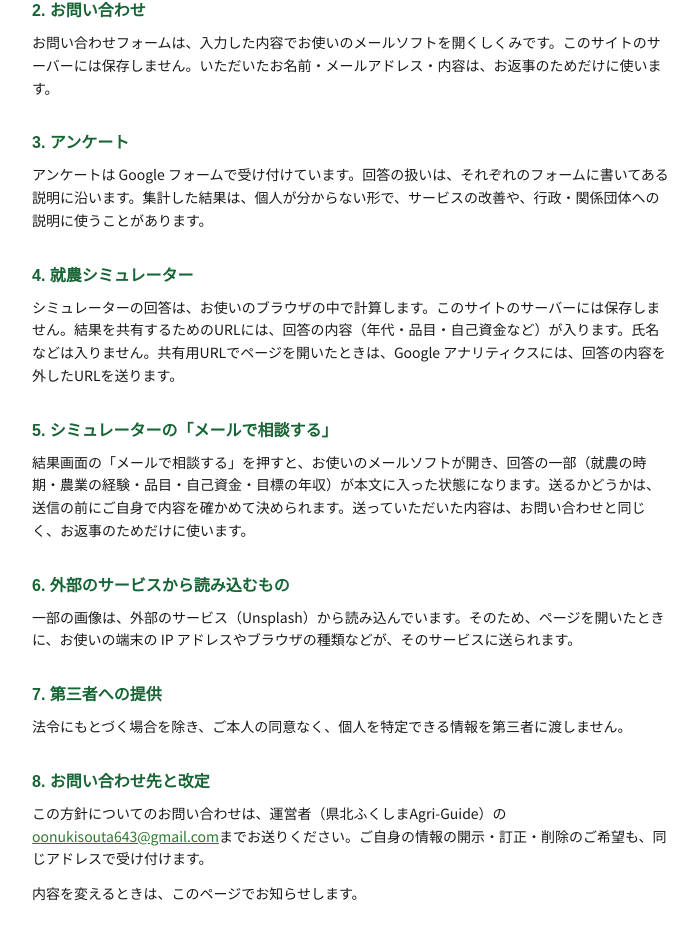
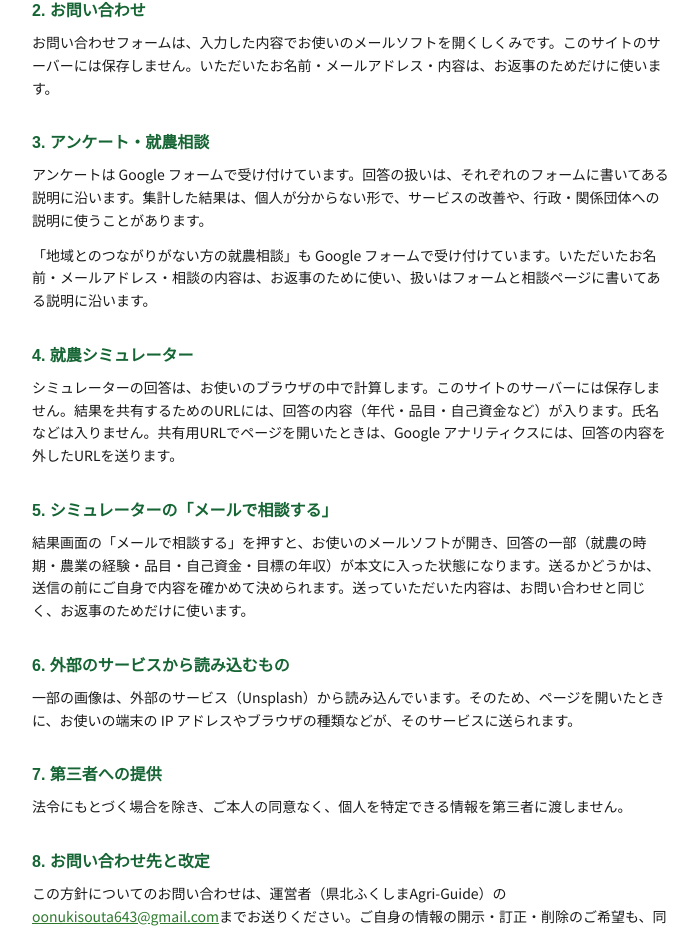
Before and after one commit to oonukisouta643-afk/agri-guide-next, a Next.js app: page /privacy in a window 1280 px wide. Shown: the part 551-1482 px from the top of the page, without its empty margins (288-986 px from the left). Built offline with nearby package versions, Linux system fonts and the light colour scheme; no server answers.

Commit message:
プライバシーポリシー：3. に相談ページの相談フォーム（Google フォーム）の扱いを追記
Co-Authored-By: Claude Opus 5.5 <noreply@anthropic.com>

```diff
--- a/src/app/privacy/page.tsx
+++ b/src/app/privacy/page.tsx
@@ -11,6 +11,7 @@ import { siteConfig } from "@/data/site";
 //   ・GA4（components/GoogleAnalytics.tsx、lib/analytics.ts のカスタムイベント。氏名・連絡先は送らない）
 //   ・お問い合わせは mailto（サイトのサーバーには保存しない。components/sections/Contact.tsx）
 //   ・アンケートは Google フォームへのリンク（data/forms.ts）
+//   ・相談ページ /soudan の相談フォームも Google フォーム（FORM 06。2026年10月30日に追記）
 //   ・シミュレーターの回答はブラウザの中で計算し、共有用URLに入るだけ（サーバーには保存しない）。
 //     共有用URL（?sim=）は、開いたあと URL から消し、GA4 には ?sim= を外した URL を送る（2026年10月28日から）
 //   ・シミュレーター結果の「メールで相談する」は mailto で、本文に回答の一部が入る（lib/simulator/calculations.ts）
@@ -57,11 +58,16 @@ const sections: { title: string; body: ReactNode }[] = [
     ),
   },
   {
-    title: "3. アンケート",
+    title: "3. アンケート・就農相談",
     body: (
-      <p>
-        アンケートは Google フォームで受け付けています。回答の扱いは、それぞれのフォームに書いてある説明に沿います。集計した結果は、個人が分からない形で、サービスの改善や、行政・関係団体への説明に使うことがあります。
-      </p>
+      <>
+        <p>
+          アンケートは Google フォームで受け付けています。回答の扱いは、それぞれのフォームに書いてある説明に沿います。集計した結果は、個人が分からない形で、サービスの改善や、行政・関係団体への説明に使うことがあります。
+        </p>
+        <p className="mt-3">
+          「地域とのつながりがない方の就農相談」も Google フォームで受け付けています。いただいたお名前・メールアドレス・相談の内容は、お返事のために使い、扱いはフォームと相談ページに書いてある説明に沿います。
+        </p>
+      </>
     ),
   },
   {
@@ -124,7 +130,7 @@ export default function PrivacyPage() {
             {s.body}
           </section>
         ))}
-        <p className="text-xs text-muted">制定：2026年10月28日</p>
+        <p className="text-xs text-muted">制定：2026年10月28日／改定：2026年10月30日（3. に就農相談を追記）</p>
       </div>
     </div>
   );
```
